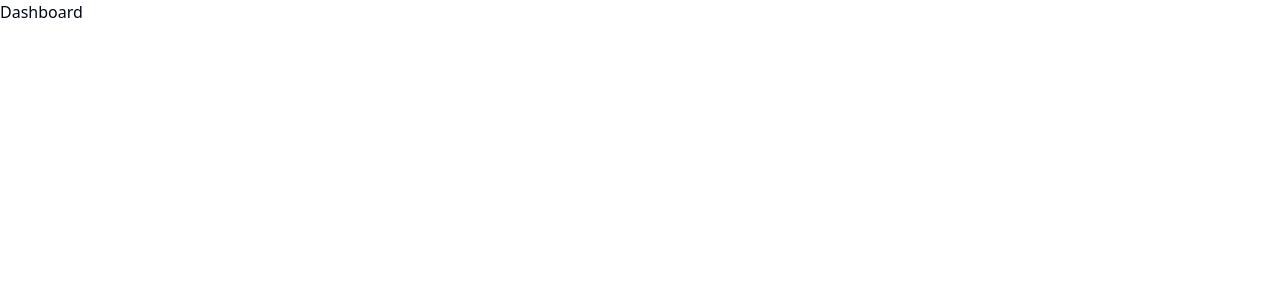
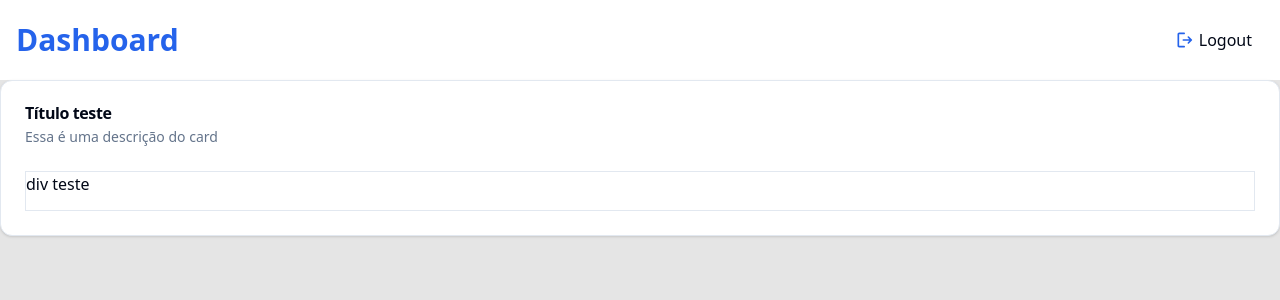
Before and after one commit to liviakobayashii/autenticacaoDeUsuarios, a Next.js app: page /dashboard in a window 1280 px wide. Shown: the top 300 px of the page. Built offline with nearby package versions, Linux system fonts and the light colour scheme.

Commit message:
update: atualização do sistema de logout e sistema de cards no dashboard

```diff
--- a/src/app/dashboard/page.tsx
+++ b/src/app/dashboard/page.tsx
@@ -1,11 +1,11 @@
 "use client";
 
-import { AuthContext } from "@/contexts/AuthContext";
-import { redirect } from "next/navigation";
-import { useContext, useEffect } from "react";
+import { useRouter } from "next/navigation";
 import { Icon } from "@iconify/react";
+import CustomCard from "@/components/card";
 
 export default function Dashboard() {
+  const router = useRouter();
   // const userCtx = useContext(AuthContext);
 
   // if (userCtx?.loading === true) {
@@ -19,12 +19,32 @@ export default function Dashboard() {
   //     redirect("/login");
   //   }
 
-  //   const logout = () => {
-  //     localStorage.removeItem("@LoggedUser");
-  //     redirect("/login");
-  //   };
+  const logout = () => {
+    localStorage.removeItem("@LoggedUser");
+    router.push("/login");
+  };
   return (
-    <h1>Dashboard</h1>
+    <>
+      <header className="flex justify-between items-center h-20 p-4">
+        <h1 className="text-3xl font-bold text-blue-600">Dashboard</h1>
+        <div className="flex gap-1 p-3 justify-center items-center hover:text-blue-600 hover:cursor-pointer duration-200">
+          <Icon
+            icon="material-symbols:logout-rounded"
+            className="text-blue-600 font-bold text-xl"
+          />
+          <p onClick={logout}>Logout</p>
+        </div>
+      </header>
+      <main className="bg-neutral-200 h-[calc(100vh-80px)]">
+        <CustomCard
+          title="Título teste"
+          description="Essa é uma descrição do card"
+        >
+          <div className="border bordeer-red-600 h-10">div teste</div>
+        </CustomCard>
+      </main>
+    </>
+    //
     // <>
     //   <Header />
     //   <section className="grid grid-cols-5 h-full">
--- a/src/components/card.tsx
+++ b/src/components/card.tsx
@@ -0,0 +1,29 @@
+import {
+  Card,
+  CardContent,
+  CardDescription,
+  CardFooter,
+  CardHeader,
+  CardTitle,
+} from "@/components/ui/card";
+import { Children, ReactNode } from "react";
+
+type Props = {
+  title: string;
+  description: string;
+  children: ReactNode;
+};
+
+export default function CustomCard({ title, description, children }: Props) {
+  return (
+    <Card>
+      <CardHeader>
+        <CardTitle>{title}</CardTitle>
+        <CardDescription>{description}</CardDescription>
+      </CardHeader>
+      <CardContent>
+        <p>{children}</p>
+      </CardContent>
+    </Card>
+  );
+}
```
